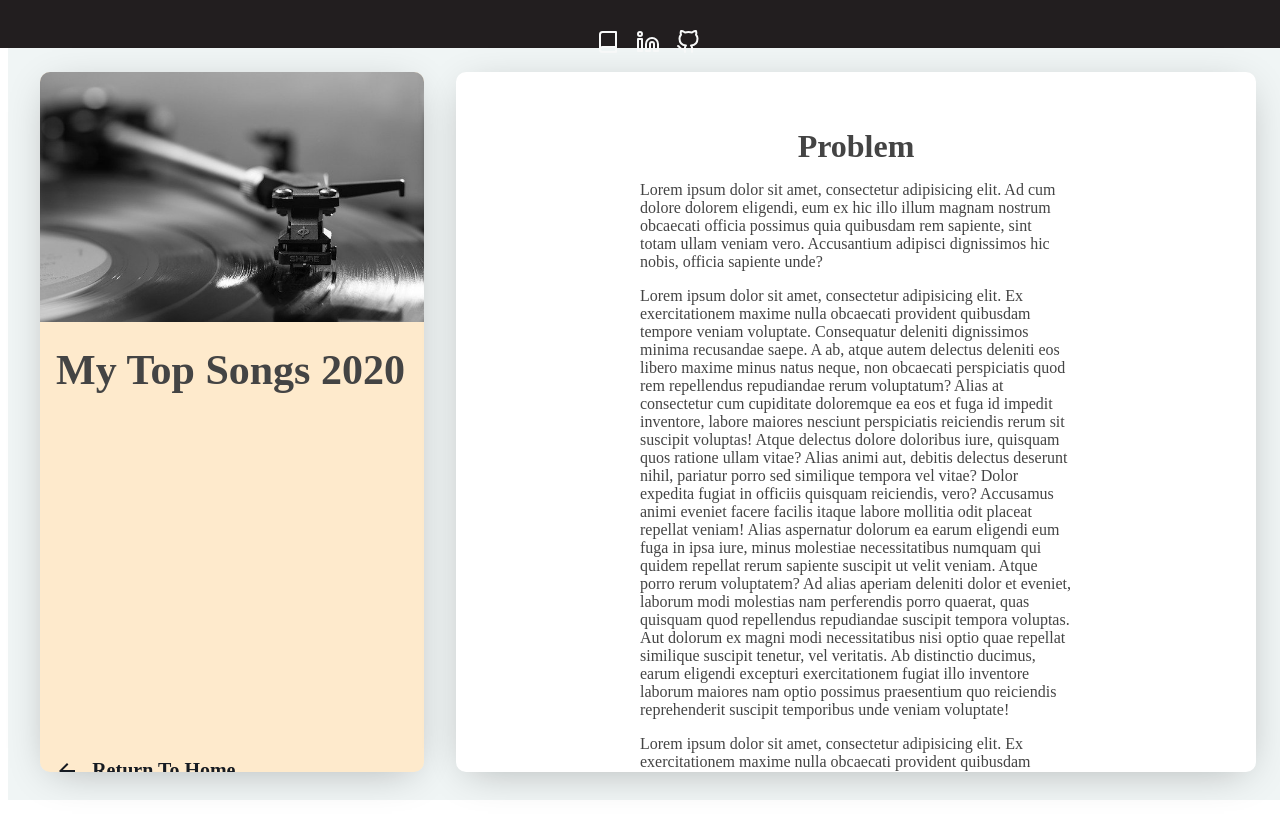
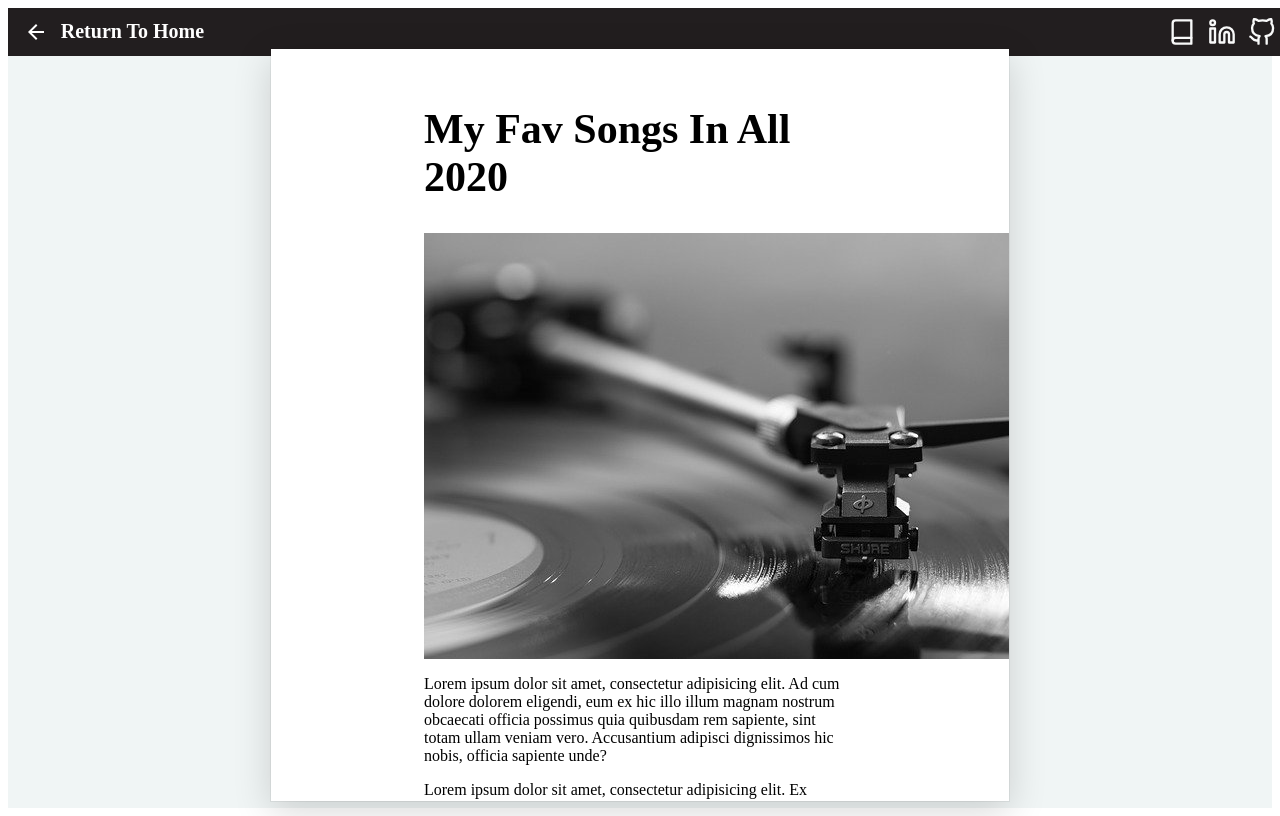
Before and after one commit to Jpk518/Blog, a Gatsby site: page /blog/blog-one in a window 1280 px wide. Built offline with nearby package versions, Linux system fonts and the light colour scheme; Gatsby itself is replaced by a stand-in of ours.

Commit message:
Change the blog card

```diff
--- a/src/components/blog/blog.js
+++ b/src/components/blog/blog.js
@@ -3,61 +3,44 @@ import Grid from "@material-ui/core/Grid";
 import {Link} from "gatsby"
 
 import makeStyles from '@material-ui/core/styles/makeStyles';
-import Card from "@material-ui/core/Card";
 import {OutboundLink} from "gatsby-plugin-google-analytics";
 import ArrowBackIcon from '@material-ui/icons/ArrowBack';
-import CardMedia from "@material-ui/core/CardMedia";
 
 const primaryColor = '#FFFFFF';
-const secondaryColor = '#161B22';
-const tertiaryColor = '#4D202F';
-const textColor = '#444444';
-const ylwColor = '#FEEACC';
-const blueColor = '#FEEACC';
+const textColor = '#000000';
 const blogStyles = makeStyles({
-    heading: {
-        background: '#221E1F',
-        height: '3rem',
-        paddingTop: '2.5rem',
-    },
     background: {
-        width: '100vw',
         height: '100vh',
         background: '#F0F5F5',
     },
-    layout: {
-        height: '100vh',
-        width: '95vw',
-        marginLeft: '2.5vw',
-        marginTop: '2.5vw',
-        position: 'fixed',
+    heading: {
+        background: '#221E1F',
+        height: '6vh',
+        position: 'fixed'
     },
-    card: {
-        // boxShadow: 'none',
-        boxShadow: '0 8px 40px -12px rgba(0,0,0,0.3)',
-        height: '87.5vh',
-        borderRadius: '10px',
-    },
-    titleCard: {
-        width: '30vw',
-        color: textColor, //#F0F5F5
-        backgroundColor: ylwColor, //4D202F
+    headingGrid: {
+        width: '97.5%',
     },
     returnBox: {
         fontFamily: 'Montserrat',
         fontWeight: 'bold',
         fontSize: '20px',
-        padding: '1.2vw',
-        color: secondaryColor,
-        '&:hover': {
-            color: ylwColor,
-            background: tertiaryColor,
+        color: primaryColor,
     },
+    layout: {
+        paddingTop: '3.2vw',
+    },
+    card: {
+        height: '94vh',
+        boxShadow: 'rgba(0, 0, 0, 0.16) 0px 10px 36px 0px, rgba(0, 0, 0, 0.06) 0px 0px 0px 1px',
+        backgroundColor: primaryColor,
+        color: textColor,
+        position: 'relative'
     },
     header: {
         paddingTop: '1.5rem',
         paddingLeft: '1rem',
-        fontFamily: 'Montserrat',
+        fontFamily: 'Playfair Display',
         fontWeight: 'bold',
         fontSize: '42px',
     },
@@ -66,23 +49,16 @@ const blogStyles = makeStyles({
         fontWeight: 'bold',
         fontSize: '32px',
     },
-    baseCard: {
-        // backgroundColor: '#fff2df',
-        backgroundColor: primaryColor,
-        color: textColor,
-        width: '62.5vw',
-        position: 'relative'
-    },
     scroll: {
-        flexGrow: '1',
         overflow: 'scroll',
         height: '100%',
-        width: '62.5vw',
+        width: '100%',
         overflowX: 'hidden',
         position: 'absolute',
     },
     p: {
        fontFamily: 'Montserrat',
+       fontSize: '16px',
     },
 });
 
@@ -90,46 +66,9 @@ const Blog = () => {
     const classes = blogStyles();
     return (
         <div className={classes.background}>
-            <Grid
-                container
-                className={classes.heading}
-                justify="center"
-                alignContent="center"
-                alignItems="center"
-                spacing={2}
-            >
+            <Grid container justify="center" className={classes.heading}>
+                <Grid container className={classes.headingGrid} alignItems="center" justify="space-between" >
                     <Grid item>
-                    <OutboundLink href="https://www.goodreads.com/user/show/41209622-josh-kearney"><img src="../../book.svg"/></OutboundLink>
-                </Grid>
-                <Grid item>
-                    <OutboundLink href="https://www.linkedin.com/in/joshua-kearney/"><img src="../../linkedin.svg"/></OutboundLink>
-                </Grid>
-                <Grid item>
-                    <OutboundLink href="https://github.com/Jpk518"><img src="../../github.svg"/></OutboundLink>
-                </Grid>
-            </Grid>
-            <Grid container justify="space-between" className={classes.layout}>
-                <Grid item >
-                    <Card className={`${classes.card} ${classes.titleCard}`}>
-                        <CardMedia
-                            component="img"
-                            alt="img"
-                            height="250"
-                            src={"../../music.jpg"}
-                            draggable="false"
-                            title="Work"
-                            style={{
-                                margin: `0`,
-                            }}
-                        />
-                        <Grid container direction="column" justify="space-between" style={{height: '68%'}} >
-                            <Grid item s={6}>
-                                <Grid container className={classes.header}>
-                                    My Top Songs 2020
-                                </Grid>
-                            </Grid>
-
-                            <Grid item >
                         <Link to="/" style={{textDecoration: 'none'}}>
                             <Grid container className={classes.returnBox} >
                                 <ArrowBackIcon />
@@ -139,16 +78,31 @@ const Blog = () => {
                             </Grid>
                         </Link>
                     </Grid>
+                    <Grid item>
+                        <Grid container spacing={2} >
+                            <Grid item>
+                                <OutboundLink href="https://www.goodreads.com/user/show/41209622-josh-kearney"><img height="100%" src="../../book.svg"/></OutboundLink>
                             </Grid>
-                    </Card>
+                            <Grid item>
+                                <OutboundLink href="https://www.linkedin.com/in/joshua-kearney/"><img height="100%" src="../../linkedin.svg"/></OutboundLink>
                             </Grid>
-                <Grid item >
-                    <Card className={`${classes.card} ${classes.baseCard}`}>
-                            <Grid container justify="center" >
+                            <Grid item>
+                                <OutboundLink href="https://github.com/Jpk518"><img height="100%" src="../../github.svg"/></OutboundLink>
+                            </Grid>
+                        </Grid>
+                    </Grid>
+                </Grid>
+            </Grid>
+                <Grid container justify="space-around" className={classes.layout}>
+                    <Grid item xs={11} md={9} lg={7} >
+                        <Grid className={classes.card}>
                                 <Grid item className={classes.scroll}>
-                                <Grid container direction="column" alignItems="center" spacing={2} style={{marginTop:'3rem',}}>
-                                        <Grid item container className={classes.headerTwo} justify="center" style={{width: '35vw'}}>
-                                            Problem
+                                    <Grid container direction="column" alignItems="center" spacing={2} style={{marginTop:'3rem'}}>
+                                        <Grid item container className={classes.header} style={{width: '35vw'}}>
+                                            My Fav Songs In All 2020
+                                        </Grid>
+                                        <Grid item container className={classes.headerTwo} style={{width: '35vw', marginTop:'1rem'}}>
+                                            <img height="100%" src="../../music.jpg"/>
                                         </Grid>
                                         <Grid item container className={classes.p} justify="center" style={{width: '35vw'}}>
                                             Lorem ipsum dolor sit amet, consectetur adipisicing elit. Ad cum dolore dolorem eligendi, eum ex hic illo illum magnam nostrum obcaecati officia possimus quia quibusdam rem sapiente, sint totam ullam veniam vero. Accusantium adipisci dignissimos hic nobis, officia sapiente unde?
@@ -162,7 +116,6 @@ const Blog = () => {
                                     </Grid>
                             </Grid>
                         </Grid>
-                    </Card>
                     </Grid>
             </Grid>
         </div>
--- a/src/components/cards/blog-card.js
+++ b/src/components/cards/blog-card.js
@@ -21,7 +21,7 @@ const BlogCard = ({post}) => {
 
     const [active, setActive] = React.useState(false);
     const spring = useSpring({
-        transform: active ? 'translateY(-10px)' : 'translateY(0px)',
+        transform: active ? 'translateY(-5px)' : 'translateY(0px)',
         config: {
             mass: 1,
             tension: 300,
--- a/src/pages/index.js
+++ b/src/pages/index.js
@@ -9,7 +9,7 @@ import Blog from "../components/cards/blog";
 const IndexPage = () => {
     return (
         <SnackbarProvider maxSnack={3}>
-            <Layout>
+            <Layout >
                 <Work />
                 <Projects />
                 <Blog />
```
Also changed, not shown: src/components/cards/card-style.jsx (+4 -3 lines). Lines whose indentation alone changed are shown as unchanged.
